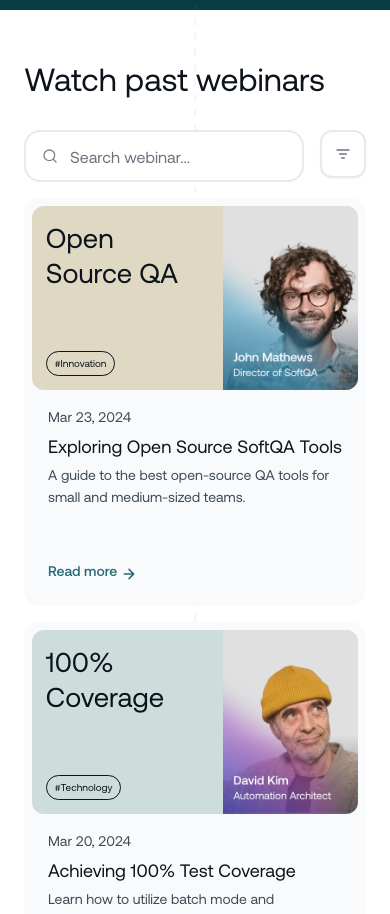
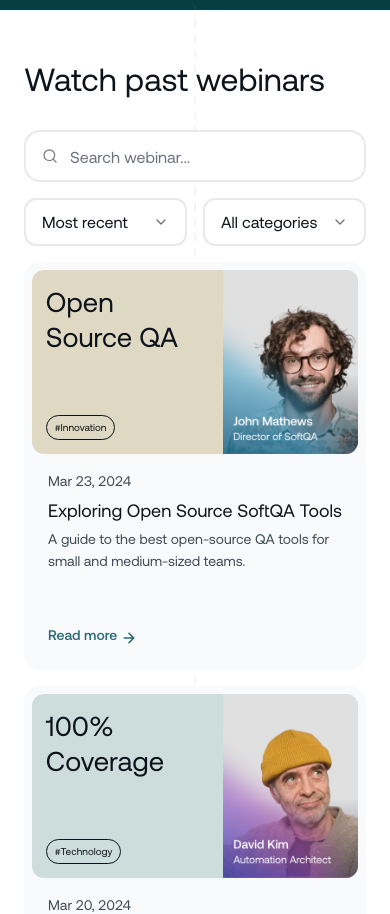
Before and after one commit to azkaanasiyya/softqa, a Next.js app: page /webinar in a window 390 px wide. Shown: the part 1080-1994 px from the top of the page. Built offline with nearby package versions, Linux system fonts and the light colour scheme.

Commit message:
feat: add filter button to webinar mobile

```diff
--- a/src/components/ui/select.tsx
+++ b/src/components/ui/select.tsx
@@ -45,7 +45,7 @@
       data-slot="select-trigger"
       data-size={size}
       className={cn(
-        "file:text-foreground placeholder:text-grayscale-400 selection:bg-primary selection:text-primary-foreground border-grayscale-100 flex h-14 min-w-0 w-full items-center justify-between rounded-[12px] border-2 bg-transparent px-4 py-3 text-[16px] leading-6 text-grayscale-900 transition-[color,box-shadow] outline-none file:inline-flex file:h-7 file:border-0 file:bg-transparent file:text-[16px] file:font-normal disabled:pointer-events-none disabled:cursor-not-allowed disabled:opacity-50 data-[placeholder]:text-muted-foreground [&_svg:not([class*='text-'])]:text-muted-foreground focus:border-[1.5px] focus:border-primary-500 focus-visible:ring-[3px] focus-visible:ring-[#24697514] aria-invalid:ring-destructive/20 aria-invalid:border-destructive *:data-[slot=select-value]:line-clamp-1 *:data-[slot=select-value]:flex *:data-[slot=select-value]:items-center *:data-[slot=select-value]:gap-2 [&_svg]:pointer-events-none [&_svg]:shrink-0 [&_svg:not([class*='size-'])]:size-4 shadow-xs",
+        "file:text-foreground placeholder:text-grayscale-400 selection:bg-primary selection:text-primary-foreground border-grayscale-100 flex h-14 min-w-0 w-full items-center justify-between rounded-[12px] border-2 bg-transparent px-4 py-3 text-[16px] leading-6 text-grayscale-900 transition-[color,box-shadow] outline-none file:inline-flex file:h-7 file:border-0 file:bg-transparent file:text-[16px] file:font-normal disabled:pointer-events-none disabled:cursor-not-allowed disabled:opacity-50 data-[placeholder]:text-muted-foreground [&_svg:not([class*='text-'])]:text-muted-foreground focus:border-[1.5px] focus:border-primary-500 focus-visible:ring-[3px] focus-visible:ring-[#24697514] aria-invalid:ring-destructive/20 aria-invalid:border-destructive *:data-[slot=select-value]:line-clamp-1 *:data-[slot=select-value]:flex *:data-[slot=select-value]:items-center *:data-[slot=select-value]:gap-2 [&_svg]:pointer-events-none [&_svg]:shrink-0 [&_svg:not([class*='size-'])]:size-4",
         "data-[state=open]:border-primary-500 data-[state=open]:border-[1.5px] data-[state=open]:ring-[3px] data-[state=open]:ring-[#24697514]",
         "group",
         className
--- a/src/components/webinar/features.tsx
+++ b/src/components/webinar/features.tsx
@@ -9,7 +9,6 @@
 import { cn } from "@/lib/utils"
 import { ArrowLeft, ArrowRight } from "lucide-react"
 import { WebinarSearch } from "./webinarsearch"
-import { SelectMobile } from "./selectmobile"
 
 export default function WebinarFeatures() {
   const [currentPage, setCurrentPage] = useState(1)
@@ -93,11 +92,17 @@
           <h3 className="text-[32px] md:text-[40px] leading-10 md:leading-[50px] text-grayscale-900 w-full">
             Watch past webinars
           </h3>
-          <div className="flex flex-row gap-4 w-full">
+          <div className="hidden md:flex flex-row gap-4 w-full">
             <WebinarSearch onSearchChange={setSearchQuery} />
             <SelectRecent onSortChange={setSortOption} selectedSort={sortOption} />
             <SelectCategories onCategoryChange={setSelectedCategory} selectedCategory={selectedCategory} />
-            <SelectMobile onCategoryChange={setSelectedCategory} selectedCategory={selectedCategory} />
+          </div>
+          <div className="md:hidden flex flex-col gap-4 w-full">
+            <WebinarSearch onSearchChange={setSearchQuery} />
+            <div className="flex flex-row gap-4 w-full">
+              <SelectRecent onSortChange={setSortOption} selectedSort={sortOption} />
+              <SelectCategories onCategoryChange={setSelectedCategory} selectedCategory={selectedCategory} />
+            </div>
           </div>
         </FadeInSection>
         <FadeInSection delay={0.5} className="flex flex-col w-full gap-10 lg:gap-16">
--- a/src/components/webinar/selectcategories.tsx
+++ b/src/components/webinar/selectcategories.tsx
@@ -17,7 +17,7 @@
 export function SelectCategories( {onCategoryChange, selectedCategory}: SelectCategoriesProps ) {
   return (
     <Select onValueChange={onCategoryChange} value={selectedCategory}>
-      <SelectTrigger className="w-full max-h-12 h-full hidden md:flex lg:flex-grow cursor-pointer px-4 py-3 lg:text-[10px] xl:text-[16px] lg:px-2 xl:px-4">
+      <SelectTrigger className="w-full max-h-12 h-full flex lg:flex-grow cursor-pointer px-4 py-3 lg:text-[10px] xl:text-[16px] lg:px-2 xl:px-4">
         <SelectValue placeholder="All categories" className="whitespace-normal"/>
       </SelectTrigger>
       <SelectContent className="overflow-y-auto max-h-[264px] h-full w-[216px]">
--- a/src/components/webinar/selectrecent.tsx
+++ b/src/components/webinar/selectrecent.tsx
@@ -16,7 +16,7 @@
 
   return (
     <Select onValueChange={onSortChange} value={selectedSort}>
-      <SelectTrigger className={cn("w-full lg:max-h-12 h-full hidden md:flex lg:flex-grow px-4 py-3 lg:px-2 xl:px-4", "cursor-pointer")}>
+      <SelectTrigger className={cn("w-full max-h-12 h-full flex lg:flex-grow px-4 py-3 lg:px-2 xl:px-4", "cursor-pointer")}>
         <SelectValue placeholder="Most recent" />
       </SelectTrigger>
       <SelectContent className="w-[288px]">
```
